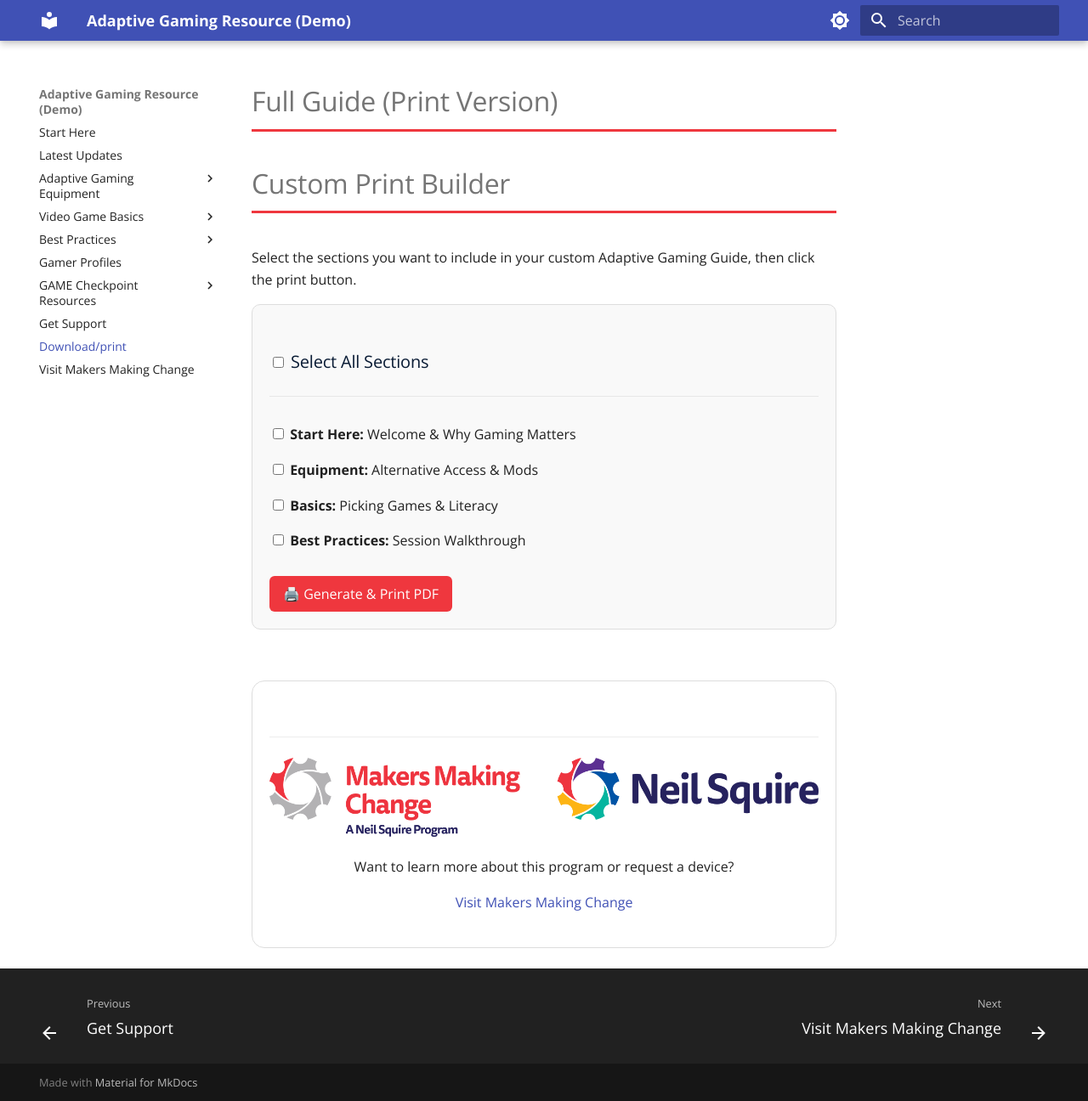
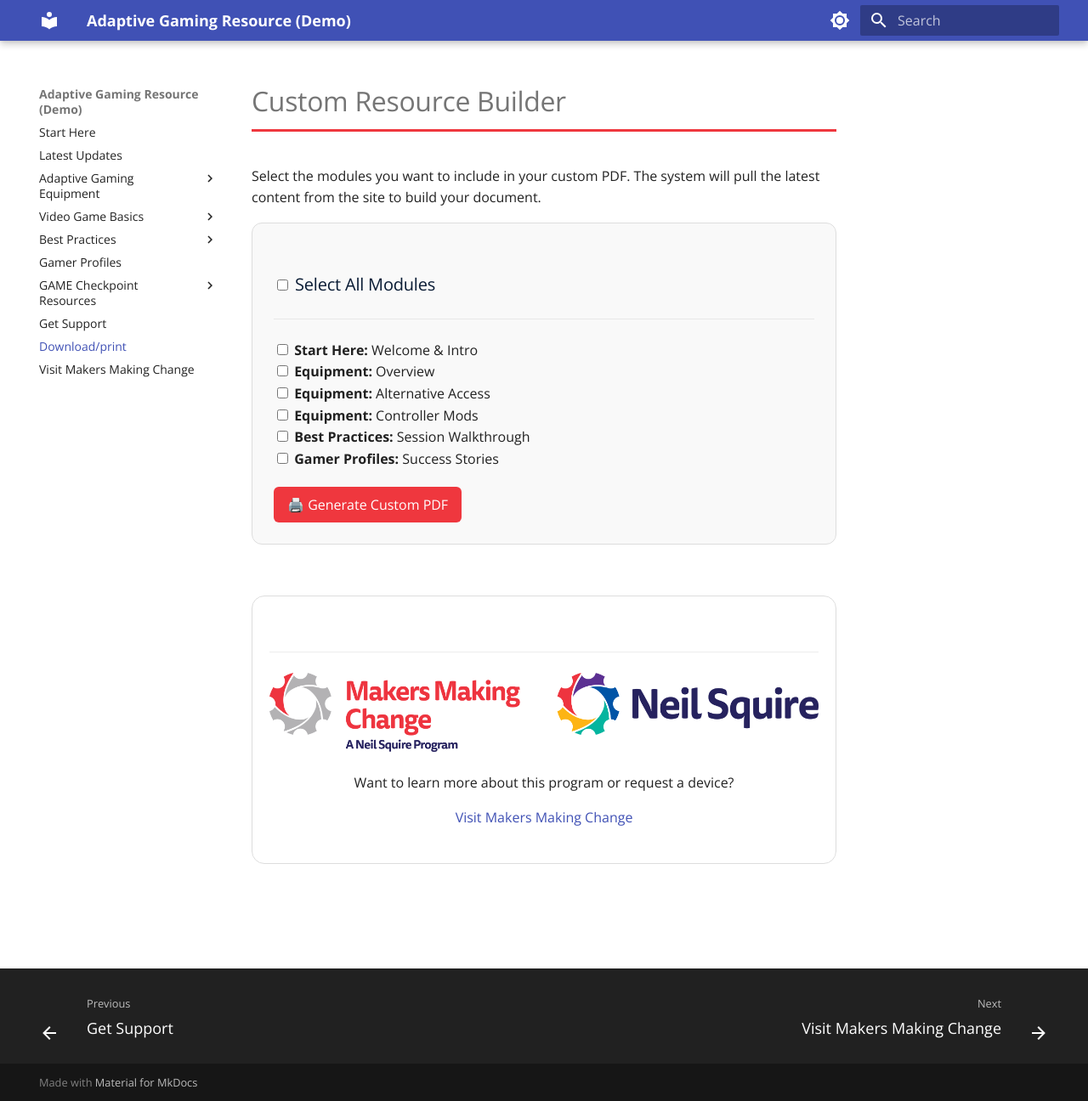
Before and after one commit to tjfentie/GAME-Resource-Test, an MkDocs documentation site: the page built from docs/print.md, in a window 1280 px wide and 1296 px high. Shown: the whole window at 85% size. Built offline with MkDocs 1.6.1 and Material for MkDocs 9.7.7, drawn with Linux system fonts in a browser that asks for light colours.

Commit message:
print page

```diff
--- a/docs/print.md
+++ b/docs/print.md
@@ -1,78 +1,81 @@
-# Full Guide (Print Version)
-
-# Custom Print Builder
-Select the sections you want to include in your custom Adaptive Gaming Guide, then click the print button.
+# Custom Resource Builder
+Select the modules you want to include in your custom PDF. The system will pull the latest content from the site to build your document.
 
 <div class="print-selector-ui">
     <div class="checkbox-group">
-        <h3><input type="checkbox" id="select-all"> Select All Sections</h3>
+        <h3><input type="checkbox" id="select-all"> Select All Modules</h3>
         <hr>
 
-        <label><input type="checkbox" class="section-toggle" data-section="sec-intro"> <strong>Start Here:</strong> Welcome & Why Gaming Matters</label><br>
+        <label><input type="checkbox" class="section-toggle" value="index"> <strong>Start Here:</strong> Welcome & Intro</label><br>
 
-        <label><input type="checkbox" class="section-toggle" data-section="sec-equip"> <strong>Equipment:</strong> Alternative Access & Mods</label><br>
+        <label><input type="checkbox" class="section-toggle" value="equipment"> <strong>Equipment:</strong> Overview</label><br>
 
-        <label><input type="checkbox" class="section-toggle" data-section="sec-basics"> <strong>Basics:</strong> Picking Games & Literacy</label><br>
+        <label><input type="checkbox" class="section-toggle" value="alt-access"> <strong>Equipment:</strong> Alternative Access</label><br>
 
-        <label><input type="checkbox" class="section-toggle" data-section="sec-best"> <strong>Best Practices:</strong> Session Walkthrough</label><br>
+        <label><input type="checkbox" class="section-toggle" value="control-mods"> <strong>Equipment:</strong> Controller Mods</label><br>
+
+        <label><input type="checkbox" class="section-toggle" value="session-walkthrough"> <strong>Best Practices:</strong> Session Walkthrough</label><br>
+
+        <label><input type="checkbox" class="section-toggle" value="profiles"> <strong>Gamer Profiles:</strong> Success Stories</label><br>
     </div>
 
-    <button onclick="prepareAndPrint()" class="print-button" style="margin-top: 20px;">
-        🖨️ Generate & Print PDF
+    <button onclick="buildDynamicPDF()" class="print-button" style="margin-top: 20px;">
+        🖨️ Generate Custom PDF
     </button>
 </div>
 
-<div id="master-print-container">
-    <div id="sec-intro" class="printable-content">
-        <h1>Welcome to Adaptive Gaming</h1>
-        <p>Gaming is the largest entertainment industry...</p>
-        <div class="qr"><img src="../images/qr/qr-GAME-vid.png"><p>Scan: Overview Video</p></div>
-    </div>
-
-    <div id="sec-equip" class="printable-content">
-        <h1>Adaptive Gaming Equipment</h1>
-        <p>This section covers switches, joysticks, and mounting...</p>
-    </div>
-
-    <div id="sec-basics" class="printable-content">
-        <h1>Video Game Basics</h1>
-        <p>Understanding game literacy is key...</p>
-    </div>
-
-    <div id="sec-best" class="printable-content">
-        <h1>Best Practices</h1>
-        <p>Follow the session walkthrough for success...</p>
-    </div>
-</div>
+<div id="print-buffer" style="display:none;"></div>
 
 <script>
-// Select All functionality
 document.getElementById('select-all').addEventListener('change', function() {
     const checkboxes = document.querySelectorAll('.section-toggle');
     checkboxes.forEach(cb => cb.checked = this.checked);
 });
 
-function prepareAndPrint() {
-    const toggles = document.querySelectorAll('.section-toggle');
-    let anySelected = false;
-
-    toggles.forEach(toggle => {
-        const sectionId = toggle.getAttribute('data-section');
-        const sectionEl = document.getElementById(sectionId);
-
-        if (toggle.checked) {
-            sectionEl.classList.add('show-for-print');
-            anySelected = true;
-        } else {
-            sectionEl.classList.remove('show-for-print');
-        }
-    });
-
-    if (!anySelected) {
-        alert("Please select at least one section to print.");
+async function buildDynamicPDF() {
+    const selected = document.querySelectorAll('.section-toggle:checked');
+    if (selected.length === 0) {
+        alert("Please select at least one section.");
         return;
     }
 
+    const buffer = document.getElementById('print-buffer');
+    buffer.innerHTML = ""; // Clear old data
+
+    // Show a loading state
+    const btn = document.querySelector('.print-button');
+    const originalText = btn.innerText;
+    btn.innerText = "⏳ Gathering Content...";
+
+    for (let checkbox of selected) {
+        const fileName = checkbox.value;
+        try {
+            // Fetch the page. MkDocs generates folders, so 'equipment' becomes 'equipment/index.html'
+            // or just '../equipment/' depending on your use_directory_urls setting.
+            const response = await fetch(`../${fileName}/`);
+            const html = await response.text();
+
+            // Parse the HTML to find the main content (usually inside .md-content__inner)
+            const parser = new DOMParser();
+            const doc = parser.parseFromString(html, "text/html");
+            const content = doc.querySelector('.md-content__inner').cloneNode(true);
+
+            // Remove the 'Print' button and UI from the fetched content so it's not doubled
+            const uiElements = content.querySelectorAll('.print-button, .mmc-cta-container');
+            uiElements.forEach(el => el.remove());
+
+            // Add a wrapper with a page break
+            const sectionWrapper = document.createElement('div');
+            sectionWrapper.className = "printable-section";
+            sectionWrapper.appendChild(content);
+            buffer.appendChild(sectionWrapper);
+
+        } catch (err) {
+            console.error(`Could not fetch ${fileName}:`, err);
+        }
+    }
+
+    btn.innerText = originalText;
     window.print();
 }
 </script>
--- a/docs/styles/extra.css
+++ b/docs/styles/extra.css
@@ -138,43 +138,15 @@ h2 { border-left: 5px solid #ef373e; padding-left: 15px; }
 }
 
 /* =============================================================
-   5. MULTI-PRINT SELECTOR LOGIC
+   5. DYNAMIC PRINT BUILDER STYLES
    ============================================================= */
 
-/* Hide the master content on the screen entirely */
-#master-print-container {
-    display: none;
-}
-
-/* Hide the checkboxes and UI when the printer starts */
-@media print {
-    .print-selector-ui, .md-sidebar, .md-header, .md-footer {
-        display: none !important;
-    }
-
-    /* Only show the sections that were checked */
-    #master-print-container {
-        display: block !important;
-    }
-
-    .printable-content {
-        display: none; /* Hide all by default */
-        page-break-after: always; /* Each selected section starts on a new page */
-    }
-
-    .show-for-print {
-        display: block !important;
-        visibility: visible !important;
-    }
-}
-
-/* Screen styling for the checkboxes */
+/* On screen, the builder UI looks like a clean card */
 .print-selector-ui {
     background: #f9f9f9;
-    padding: 20px;
+    padding: 25px;
     border: 1px solid #ddd;
-    border-radius: 10px;
-    margin-bottom: 30px;
+    border-radius: 12px;
 }
 
 [data-md-color-scheme="slate"] .print-selector-ui {
@@ -182,8 +154,40 @@ h2 { border-left: 5px solid #ef373e; padding-left: 15px; }
     border-color: #444;
 }
 
-.checkbox-group label {
-    display: inline-block;
-    padding: 8px 0;
-    cursor: pointer;
+/* Hide the buffer on the screen always */
+#print-buffer {
+    display: none;
 }
+
+@media print {
+    /* Hide everything except the buffer */
+    .md-header, .md-sidebar, .md-footer, .print-selector-ui, .md-main__inner {
+        display: none !important;
+    }
+
+    /* Show the buffer */
+    #print-buffer {
+        display: block !important;
+    }
+
+    /* Force each fetched page to start on a new sheet of paper */
+    .printable-section {
+        display: block !important;
+        page-break-after: always;
+        clear: both;
+    }
+
+    /* Re-apply your logo and footer logic to the buffer */
+    #print-buffer::before {
+        /* This ensures your logo still appears at the very start of the custom PDF */
+        content: "";
+        display: block;
+        width: 2in !important;
+        height: 0.6in;
+        background-image: url('../images/MMC_NSS_Logo.png');
+        background-repeat: no-repeat;
+        background-position: left center;
+        background-size: contain;
+        margin-bottom: 20px;
+    }
+}
```
